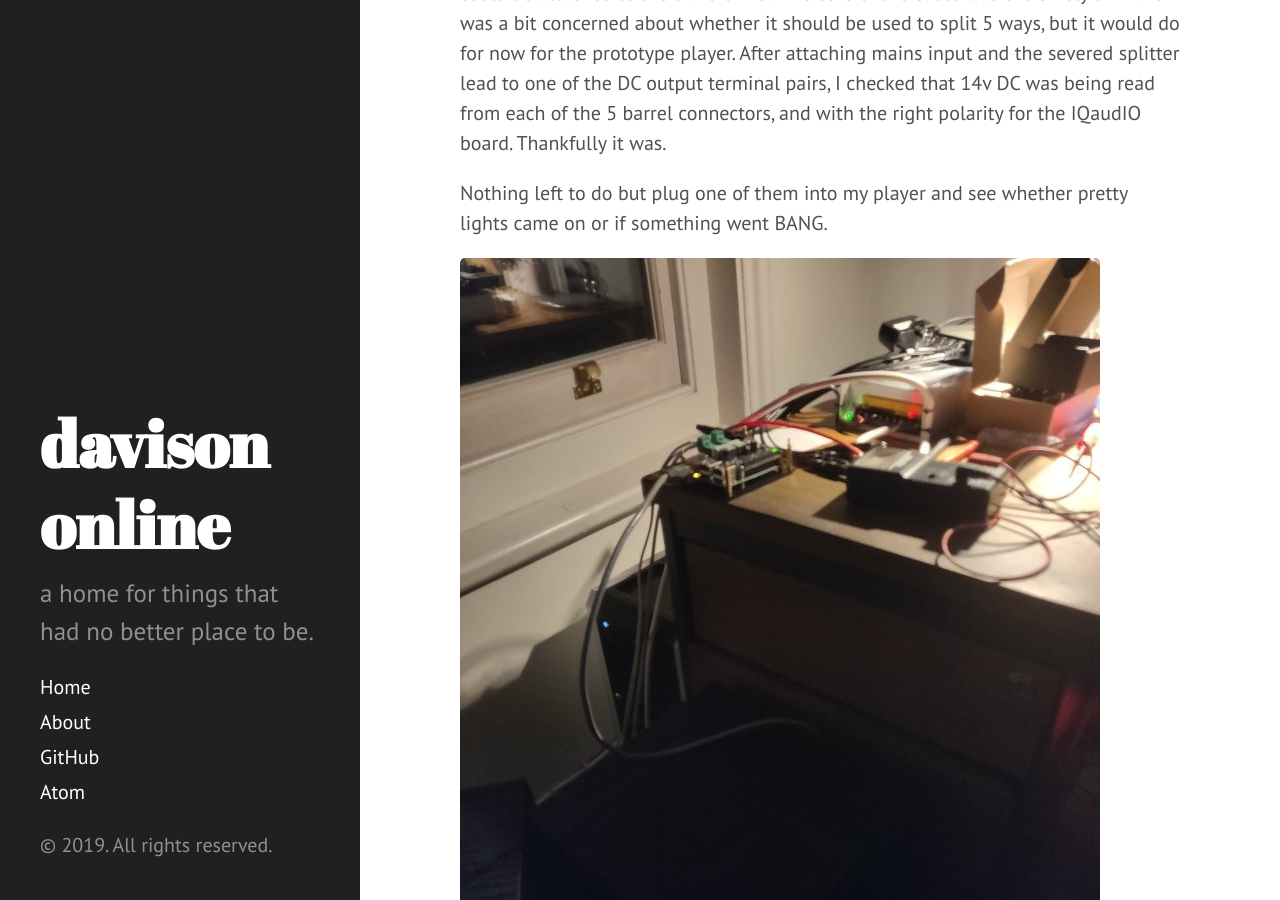
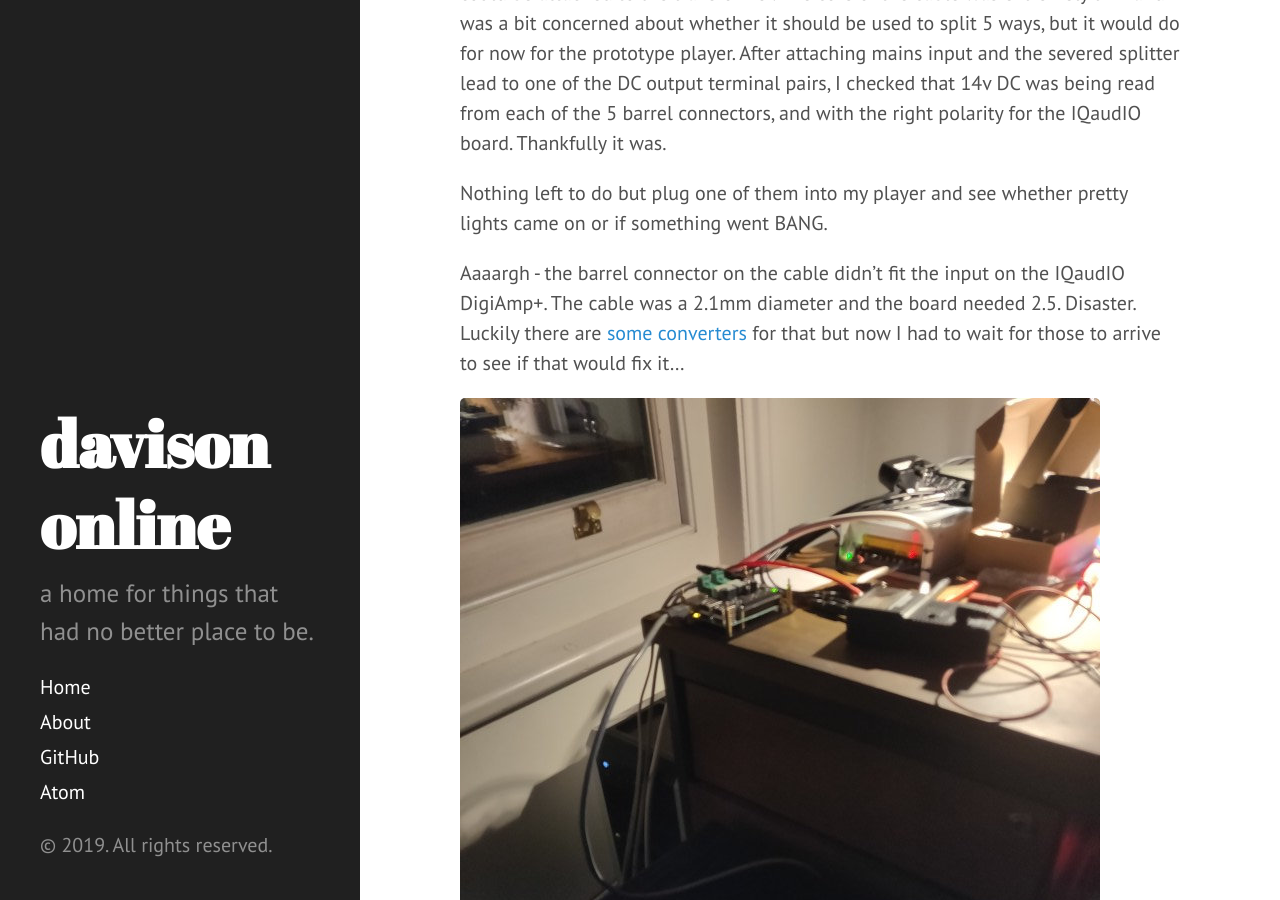
Before and after one commit to davison/davison.github.io, a Jekyll site: the page built from _posts/2019-03-16-multi-room-audio-II.md, in a window 1280 px wide and 900 px high, scrolled down 2653 px. Built offline with Jekyll 4.4.1, drawn with Linux system fonts in a browser that asks for light colours; Markdown is read by kramdown in place of the engine named in the settings; some of the changed text lies outside the part shown.

Commit message:
changed date on part II of MRA

```diff
--- a/_posts/2019-03-23-multi-room-audio-II.md
+++ b/_posts/2019-03-16-multi-room-audio-II.md
@@ -35,7 +35,11 @@ Next I needed to cut the end of the power splitter and strip the cable so that i
 
 Nothing left to do but plug one of them into my player and see whether pretty lights came on or if something went BANG.
 
-![it works]({{ site.url }}/public/images/photo1.jpg) It works!
+Aaaargh - the barrel connector on the cable didn't fit the input on the IQaudIO DigiAmp+. The cable was a 2.1mm diameter and the board needed 2.5. Disaster. Luckily there are [some converters](https://www.amazon.co.uk/gp/product/B004HTFCYY/) for that but now I had to wait for those to arrive to see if that would fix it...
+
+![it works]({{ site.url }}/public/images/photo1.jpg)
+
+It works!
 
 As my badly blurred photo almost shows, the player on the corner of the desk has power from the transformer, networking and is using some old spare speaker wire to attach to a pair of Mission speakers. The player was instantly recognised by the server and so I could use the LMS web interface to select the player and output some music to it, which it played first time. Awesome!
 
```
